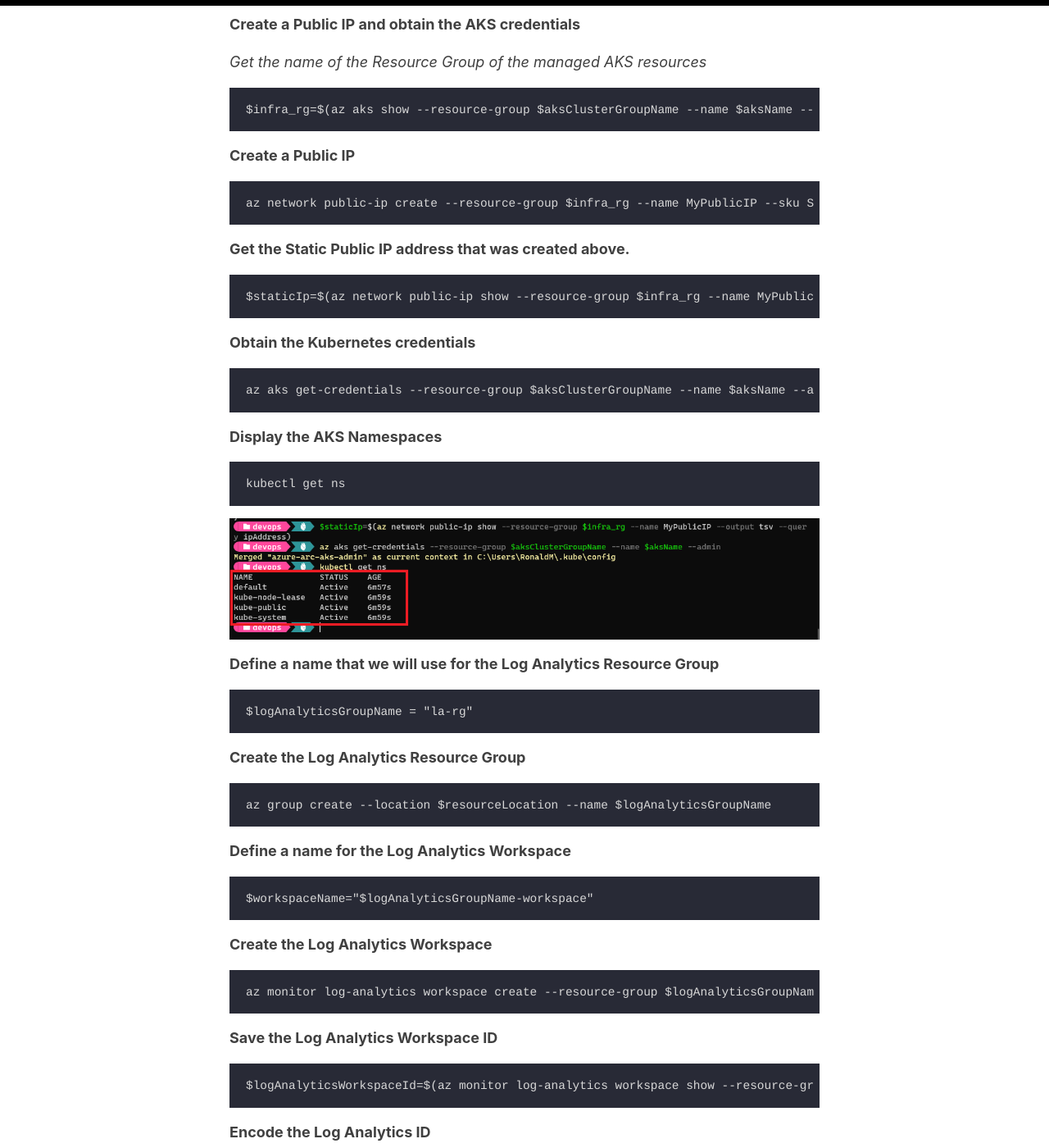
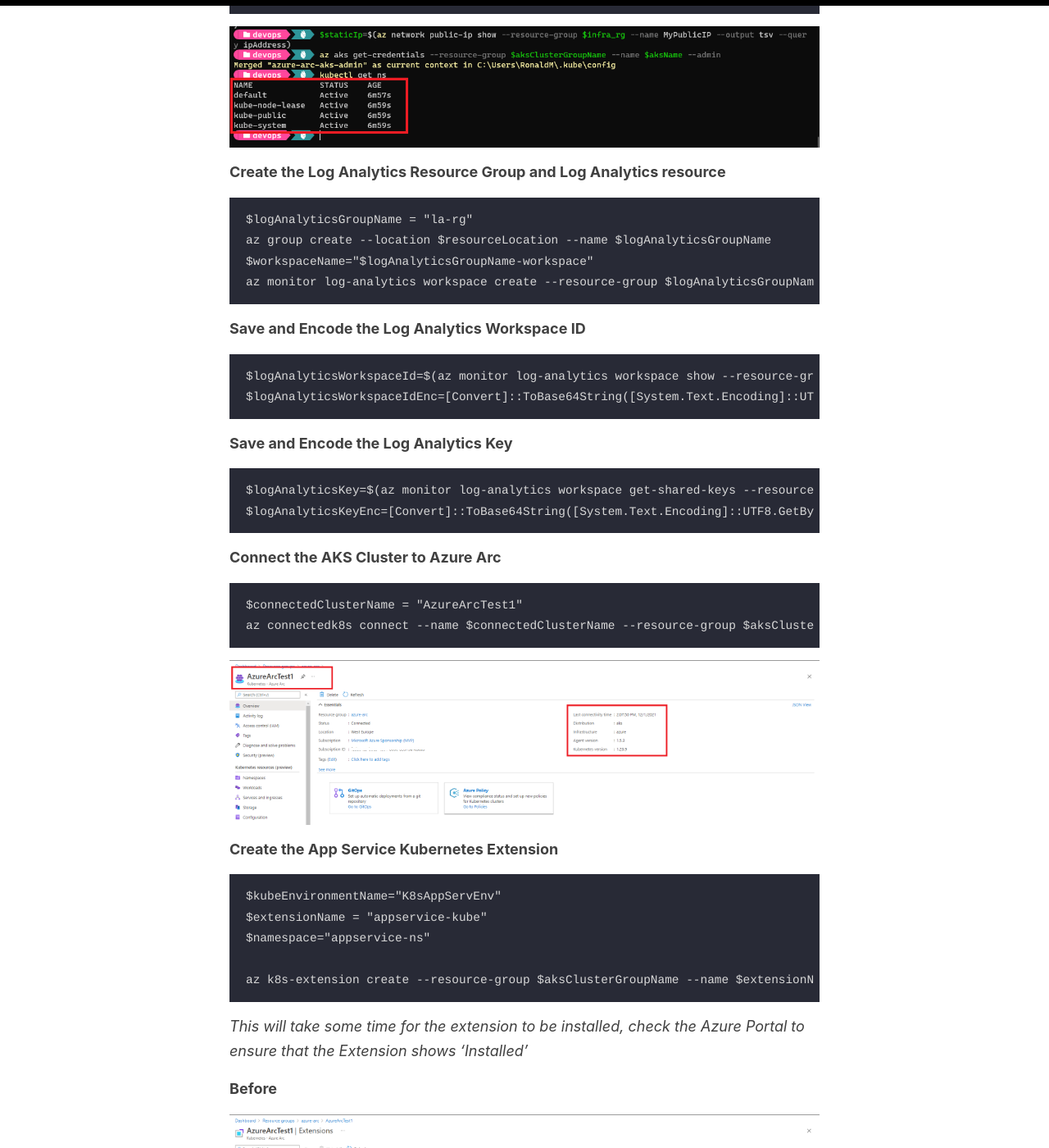
Before and after one commit to RonaldMariah/ronaldmariah.github.io, a Jekyll site: the page built from _posts/2021-12-01-azure-arc-kubernetes-app-service.md, in a window 1280 px wide and 1400 px high, scrolled down 2348 px. Shown: the whole window at 82% size. Built offline with Jekyll 4.4.1, drawn with Linux system fonts in a browser that asks for light colours; our own code applies the rules of GitHub Pages for plain Markdown files; some of the changed text lies outside the part shown.

Commit message:
Updated order of images.

````diff
--- a/_posts/2021-12-01-azure-arc-kubernetes-app-service.md
+++ b/_posts/2021-12-01-azure-arc-kubernetes-app-service.md
@@ -24,37 +24,18 @@ Azure Arc-enabled Kubernetes lets you make your on-premises or cloud Kubernetes
 
 If you do not have a Kubernetes cluster, you can create one on Azure (AKS) using the following Azure CLI commands
 
-**Define a name for a Resource Group that will contain the AKS instance**
+**Create a Resource Group and an Azure Kubernetes Cluster**
 
 ```
-$aksClusterGroupName="<Define your AKS Resource Group name>"
-```
+$aksClusterGroupName="azure-arc"
+$aksName="${aksClusterGroupName}-aks"
+$resourceLocation="West Europe"
+az group create -g $aksClusterGroupName -l $resourceLocation
 
-**Define a name for the AKS instance using a format that you want**
-
-```
-$aksName="${aksClusterGroupName}-aks"
-```
-
-**At the time of writing this blog post, Azure App Services on Azure Arc Kubernetes is limited to certain regions (West Europe, US East)**
-
-```
-$resourceLocation="West Europe"
-```
-
-**Create the Resource Group for the AKS instance.**
-
-```
-az group create -g $aksClusterGroupName -l $resourceLocation
+az aks create --resource-group $aksClusterGroupName --name $aksName --enable-aad --generate-ssh-keys
 ```
 
 <img src="https://github.com/RonaldMariah/ronaldmariah.github.io/raw/master/assets/azure-arc-kubernetes-app-service/Screenshot 2021-12-01 105418.png" />
-
-**Create a Kuberbetes Cluster with the following**
-
-```
-az aks create --resource-group $aksClusterGroupName --name $aksName --enable-aad --generate-ssh-keys
-```
 
 <img src="https://github.com/RonaldMariah/ronaldmariah.github.io/raw/master/assets/azure-arc-kubernetes-app-service/Screenshot 2021-12-01 141200.png" />
 
@@ -64,23 +45,9 @@ az aks create --resource-group $aksClusterGroupName --name $aksName --enable-aad
 
 ```
 $infra_rg=$(az aks show --resource-group $aksClusterGroupName --name $aksName --output tsv --query nodeResourceGroup)
-```
+az network public-ip create --resource-group $infra_rg --name MyPublicIP --sku STANDARD
+$staticIp=$(az network public-ip show --resource-group $infra_rg --name MyPublicIP --output tsv --query ipAddress)
 
-**Create a Public IP**
-
-```
-az network public-ip create --resource-group $infra_rg --name MyPublicIP --sku STANDARD
-```
-
-**Get the Static Public IP address that was created above.**
-
-```
-$staticIp=$(az network public-ip show --resource-group $infra_rg --name MyPublicIP --output tsv --query ipAddress)
-```
-
-**Obtain the Kubernetes credentials**
-
-```
 az aks get-credentials --resource-group $aksClusterGroupName --name $aksName --admin
 ```
 
@@ -92,93 +59,55 @@ kubectl get ns
 
 <img src="https://github.com/RonaldMariah/ronaldmariah.github.io/raw/master/assets/azure-arc-kubernetes-app-service/Screenshot 2021-12-01 111134.png" />
 
-**Define a name that we will use for the Log Analytics Resource Group**
+**Create the Log Analytics Resource Group and Log Analytics resource**
 
 ```
 $logAnalyticsGroupName = "la-rg"
-```
-
-**Create the Log Analytics Resource Group**
-
-```
 az group create --location $resourceLocation --name $logAnalyticsGroupName
-```
-
-**Define a name for the Log Analytics Workspace**
-```
 $workspaceName="$logAnalyticsGroupName-workspace"
-```
-
-**Create the Log Analytics Workspace**
-
-```
 az monitor log-analytics workspace create --resource-group $logAnalyticsGroupName --workspace-name $workspaceName
 ```
 
-**Save the Log Analytics Workspace ID**
+**Save and Encode the Log Analytics Workspace ID**
 
 ```
 $logAnalyticsWorkspaceId=$(az monitor log-analytics workspace show --resource-group $logAnalyticsGroupName --workspace-name $workspaceName --query customerId --output tsv)
-```
-
-**Encode the Log Analytics ID**
-
-```
 $logAnalyticsWorkspaceIdEnc=[Convert]::ToBase64String([System.Text.Encoding]::UTF8.GetBytes($logAnalyticsWorkspaceId))
 ```
 
-**Save the Log Analytics Key**
+**Save and Encode the Log Analytics Key**
 
 ```
 $logAnalyticsKey=$(az monitor log-analytics workspace get-shared-keys --resource-group $logAnalyticsGroupName --workspace-name $workspaceName --query primarySharedKey --output tsv)
-```
-
-**Encode the Log Analytics Key**
-
-```
 $logAnalyticsKeyEnc=[Convert]::ToBase64String([System.Text.Encoding]::UTF8.GetBytes($logAnalyticsKey))
-```
-
-**Define a name for the App Service Kubernetes Environment**
-
-```
-$kubeEnvironmentName="K8sAppServEnv"
-```
-
-**Define a name for the App Service Kubernetes extension**
-
-```
-$extensionName = "appservice-kube"
-```
-
-**Define a name for the App Service Namespace**
-
-```
-$namespace="appservice-ns"
-```
-
-**Define a name for the Connected Kubernetes Cluster**
-
-```
-$connectedClusterName = "AzureArcTest1"
 ```
 
 **Connect the AKS Cluster to Azure Arc**
 
 ```
+$connectedClusterName = "AzureArcTest1"
 az connectedk8s connect --name $connectedClusterName --resource-group $aksClusterGroupName
 ```
+
 <img src="https://github.com/RonaldMariah/ronaldmariah.github.io/raw/master/assets/azure-arc-kubernetes-app-service/Screenshot 2021-12-01 141133.png" />
-
-<img src="https://github.com/RonaldMariah/ronaldmariah.github.io/raw/master/assets/azure-arc-kubernetes-app-service/Screenshot 2021-12-01 141112.png" />
 
 **Create the App Service Kubernetes Extension**
 
 ```
+$kubeEnvironmentName="K8sAppServEnv"
+$extensionName = "appservice-kube"
+$namespace="appservice-ns"
+
 az k8s-extension create --resource-group $aksClusterGroupName --name $extensionName --cluster-type connectedClusters --cluster-name $connectedClusterName --extension-type 'Microsoft.Web.Appservice' --release-train stable --auto-upgrade-minor-version true --scope cluster --release-namespace $namespace --configuration-settings "Microsoft.CustomLocation.ServiceAccount=default" --configuration-settings "appsNamespace=${namespace}" --configuration-settings "clusterName=${kubeEnvironmentName}" --configuration-settings "loadBalancerIp=${staticIp}" --configuration-settings "keda.enabled=true" --configuration-settings "buildService.storageClassName=default" --configuration-settings "buildService.storageAccessMode=ReadWriteOnce" --configuration-settings "customConfigMap=${namespace}/kube-environment-config" --configuration-settings "envoy.annotations.service.beta.kubernetes.io/azure-load-balancer-resource-group=${aksClusterGroupName}" --configuration-settings "logProcessor.appLogs.destination=log-analytics" --configuration-protected-settings "logProcessor.appLogs.logAnalyticsConfig.customerId=${logAnalyticsWorkspaceIdEnc}" --configuration-protected-settings "logProcessor.appLogs.logAnalyticsConfig.sharedKey=${logAnalyticsKeyEnc}"
 ```
 
-*This will take some time to get enabled, check the Azure Portal to ensure that the Extension shows 'Installed'*
+*This will take some time for the extension to be installed, check the Azure Portal to ensure that the Extension shows 'Installed'*
+
+**Before**
+
+<img src="https://github.com/RonaldMariah/ronaldmariah.github.io/raw/master/assets/azure-arc-kubernetes-app-service/Screenshot 2021-12-01 141112.png" />
+
+**After**
 
 <img src="https://github.com/RonaldMariah/ronaldmariah.github.io/raw/master/assets/azure-arc-kubernetes-app-service/Screenshot 2021-12-01 143020.png" />
 
````
